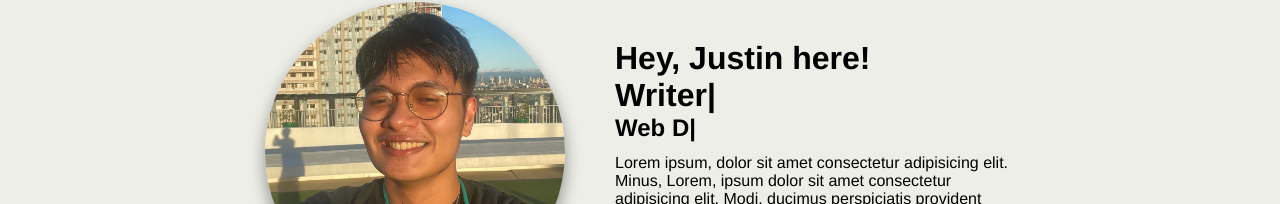
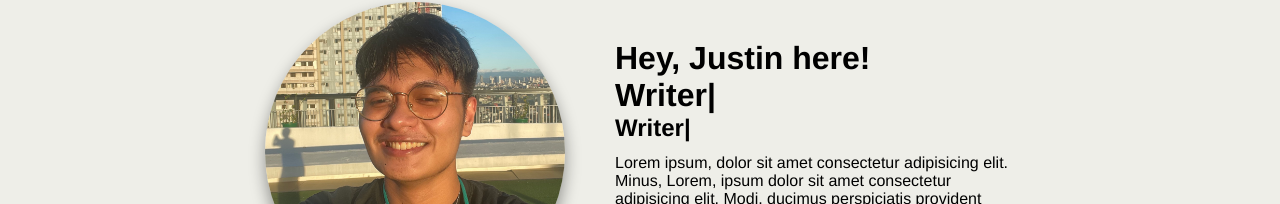
Before and after one commit to pkWafuuu/freelance-eportfolio, a React (Create React App) app: page / in a window 1280 px wide. Shown: the part 298-502 px from the top of the page. Built offline with nearby package versions, Linux system fonts and the light colour scheme.

Commit message:
feat: add animation on header links

```diff
--- a/src/components/Landing.jsx
+++ b/src/components/Landing.jsx
@@ -19,7 +19,7 @@ function Landing({ landing }) {
               <Typical loop={Infinity} steps={[1500, "", 1500, "Poet", 1500, "Writer", 2100, "Web Developer", 2000]} />
             </h1>
 						<h2 className="header__sub-title">
-						<Typical loop={Infinity} steps={[1000, "Poet", 1500, "Writer", 2100, "Web Developer"]} />
+						<Typical loop={Infinity} steps={[1500, "Poet", 1500, "Writer", 2100, "Web Developer"]} />
 						</h2>
             <p className="header__para">
               Lorem ipsum, dolor sit amet consectetur adipisicing elit. Minus,
--- a/src/css/landing.css
+++ b/src/css/landing.css
@@ -91,6 +91,7 @@ header {
 
 .header__links {
 	display: flex;
+	animation: fade-up 1000ms 700ms backwards;
 }
 
 .header__link {
```
